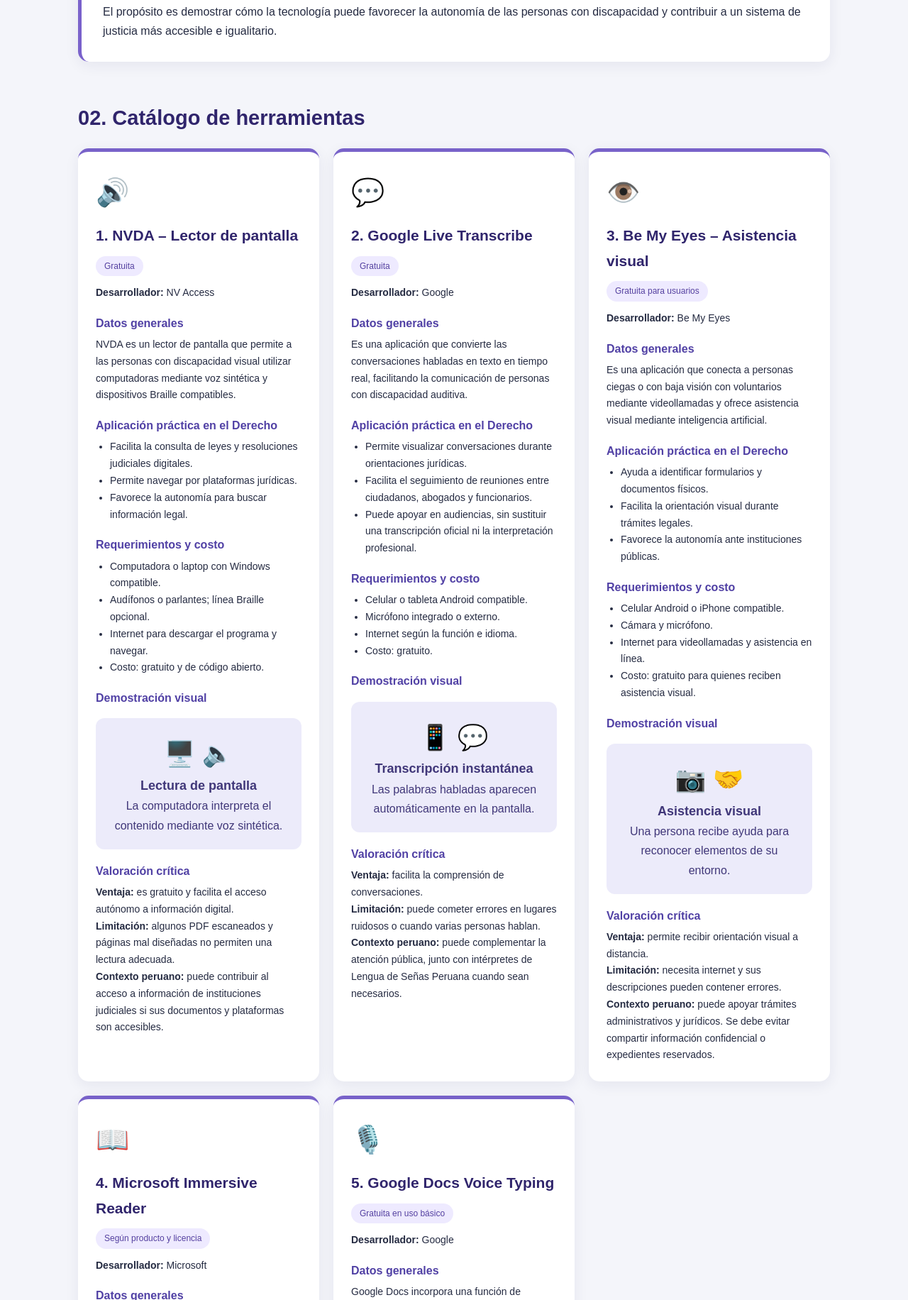
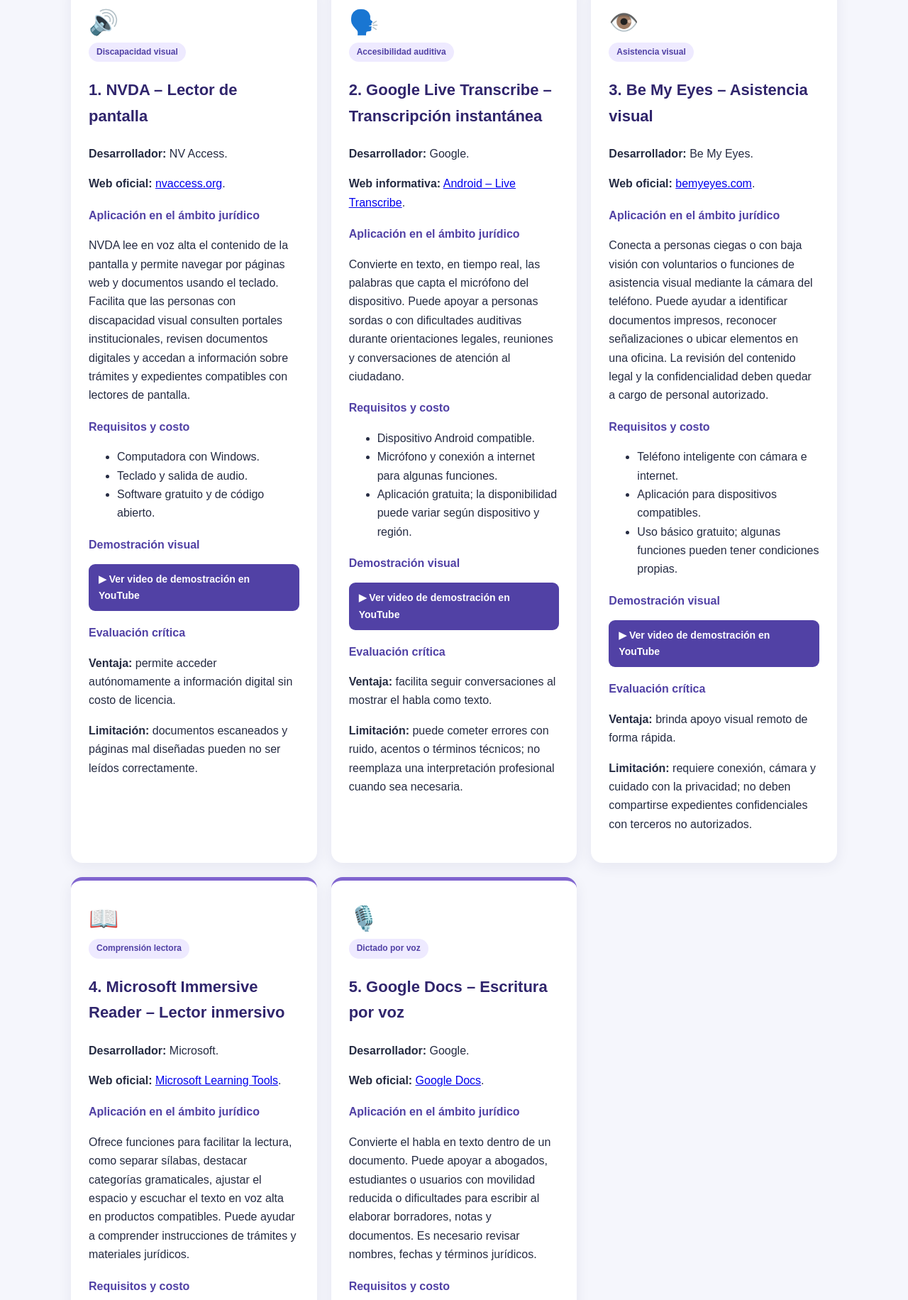
Before and after one commit to innovatech-peru/catalogo-herramientas-inclusivas, a plain HTML site: page index.html in a window 1280 px wide. Shown: the part 968-2800 px from the top of the page at 71% size. Drawn offline with Linux system fonts and the light colour scheme.

Commit message:
Update index.html

```diff
--- a/index.html
+++ b/index.html
@@ -4,259 +4,179 @@
 <head>
 <meta charset="UTF-8">
 <meta name="viewport" content="width=device-width, initial-scale=1.0">
-<title>La Justicia También es Inclusiva</title>
+<title>Catálogo de Herramientas Inclusivas | INNOVATECH</title>
 <style>
-*{box-sizing:border-box;margin:0;padding:0}
-body{font-family:Arial,sans-serif;background:#f4f5fa;color:#252b42;line-height:1.7}
-header{background:#172554;color:white;padding:22px 8%;display:flex;justify-content:space-between;align-items:center;flex-wrap:wrap}
-header h2{font-size:19px}
-nav a{color:white;text-decoration:none;margin:8px;font-size:14px}
-.hero{background:linear-gradient(135deg,#172554,#5141a5,#8064cf);color:white;text-align:center;padding:90px 20px}
-.hero .tag{letter-spacing:3px;font-size:12px;color:#d9d2ff}
-.hero h1{font-size:clamp(35px,6vw,58px);line-height:1.15;margin:20px auto;max-width:850px}
-.hero p{font-size:19px;max-width:700px;margin:auto}
-.hero .sub{font-size:13px;margin-top:30px;letter-spacing:2px}
-main{max-width:1100px;margin:auto;padding:45px 20px}
-section{margin-bottom:55px;scroll-margin-top:25px}
-h2.section-title{font-size:29px;color:#30256c;margin-bottom:18px}
-.intro{background:white;padding:30px;border-radius:15px;border-left:5px solid #7961cb;box-shadow:0 5px 20px #20205012}
-.tools{display:grid;grid-template-columns:repeat(auto-fit,minmax(270px,1fr));gap:20px}
-.tool{background:white;border-radius:15px;padding:25px;box-shadow:0 5px 20px #20205012;border-top:5px solid #7862c9}
-.tool .icon{font-size:38px}
-.tool h3{color:#30256c;font-size:21px;margin:10px 0}
-.tool .price{display:inline-block;background:#eeeaff;color:#5541a0;padding:4px 12px;border-radius:20px;font-size:12px;margin-bottom:12px}
-.tool h4{color:#5141a5;margin-top:17px;margin-bottom:5px}
-.tool ul{padding-left:20px}
-.tool p,.tool li{font-size:14px}
-.visual{background:#ecebfa;border-radius:12px;padding:20px;margin-top:15px;text-align:center;color:#403779}
-.visual strong{font-size:18px;display:block}
-.visual span{font-size:35px}
-.compare{overflow-x:auto;background:white;border-radius:12px;padding:15px}
-table{width:100%;border-collapse:collapse;min-width:550px}
-th,td{text-align:left;padding:14px;border-bottom:1px solid #e5e5ef;font-size:14px}
+:root{--navy:#172554;--purple:#5141a5;--violet:#8064cf;--bg:#f5f6fc;--ink:#252b42}
+*{box-sizing:border-box}
+body{margin:0;font-family:Arial,sans-serif;background:var(--bg);color:var(--ink);line-height:1.65}
+header{background:var(--navy);color:white;padding:18px 6%;display:flex;justify-content:space-between;align-items:center;flex-wrap:wrap}
+.brand{font-weight:800;letter-spacing:2px;font-size:20px}
+header a{color:white;text-decoration:none;margin-left:12px;font-size:14px}
+.hero{background:linear-gradient(135deg,#172554,#5141a5,#8064cf);color:white;text-align:center;padding:75px 20px}
+.hero h1{font-size:clamp(34px,6vw,58px);line-height:1.12}
+.hero p{max-width:760px;margin:auto;font-size:18px}
+main{max-width:1120px;margin:auto;padding:42px 20px}
+section{margin-bottom:50px;scroll-margin-top:25px}
+.section-title{font-size:29px;color:#30256c}
+.intro,.tool,.final{background:white;border-radius:16px;padding:25px;box-shadow:0 5px 20px #20205012}
+.tools{display:grid;grid-template-columns:repeat(auto-fit,minmax(290px,1fr));gap:20px}
+.tool{border-top:5px solid var(--violet)}
+.emoji{font-size:34px}
+.tool h3{color:#30256c;font-size:22px}
+.pill{display:inline-block;background:#eeeaff;color:#5141a5;padding:4px 11px;border-radius:20px;font-size:12px;font-weight:bold}
+.tool h4{color:#5141a5;margin:18px 0 5px}
+.video{display:inline-block;margin-top:9px;padding:10px 14px;border-radius:9px;background:#5141a5;color:white;text-decoration:none;font-weight:bold;font-size:14px}
+.video:hover{background:#30256c}
+.note{font-size:13px;color:#626b82}
+table{width:100%;border-collapse:collapse;background:white}
+th,td{text-align:left;padding:13px;border-bottom:1px solid #e5e7f0;font-size:14px}
 th{background:#30256c;color:white}
-.final{background:#211d4d;color:white;padding:30px;border-radius:15px}
-footer{text-align:center;background:#172554;color:white;padding:25px;font-size:13px}
-@media(max-width:600px){header{gap:12px}.hero{padding:65px 15px}nav a{margin:5px}}
+.final{background:#211d4d;color:white}
+.final h2{color:white}
+footer{text-align:center;background:var(--navy);color:#d9d7ed;padding:24px}
+@media(max-width:600px){header{padding:16px 20px}.hero{padding:50px 18px}main{padding:30px 15px}}
 </style>
 </head>
 <body>
-
 <header>
-<h2>⚖ INNOVATECH</h2>
+<div class="brand">INNOVATECH</div>
 <nav>
-<a href="#inicio">Inicio</a>
 <a href="#presentacion">Presentación</a>
 <a href="#herramientas">Herramientas</a>
 <a href="#comparacion">Comparación</a>
+<a href="#conclusion">Conclusión</a>
 </nav>
 </header>
 
-<div class="hero" id="inicio">
-<p class="tag">INNOVACIÓN • ACCESIBILIDAD • DERECHO • INCLUSIÓN</p>
+<div class="hero">
+<p>TECNOLOGÍA · ACCESIBILIDAD · JUSTICIA</p>
 <h1>LA JUSTICIA TAMBIÉN ES INCLUSIVA</h1>
-<p>Tecnología que elimina barreras y garantiza igualdad de oportunidades.</p>
-<p class="sub">CATÁLOGO DE CINCO HERRAMIENTAS DE TECNOLOGÍA DE ASISTENCIA Y ACCESIBILIDAD EN EL ÁMBITO JURÍDICO</p>
+<p>Catálogo de herramientas de tecnología de asistencia y accesibilidad aplicables al ámbito jurídico.</p>
 </div>
 
 <main>
 <section id="presentacion">
-<h2 class="section-title">01. Presentación</h2>
+<h2 class="section-title">Presentación</h2>
 <div class="intro">
-<p>La tecnología constituye una herramienta fundamental para construir una sociedad más inclusiva, especialmente para las personas con discapacidad que enfrentan barreras al acceder a información, comunicarse o participar en diferentes actividades.</p>
-<br>
-<p>En el ámbito jurídico, estas dificultades pueden presentarse al consultar documentos legales, recibir orientación, participar en audiencias digitales o realizar trámites ante instituciones públicas.</p>
-<br>
-<p>Por ello, el presente catálogo reúne cinco herramientas tecnológicas de asistencia y accesibilidad que contribuyen a reducir estas barreras. Se analizarán sus características, aplicaciones prácticas en el Derecho, requisitos técnicos, costos, demostraciones visuales y posibles limitaciones en el contexto peruano.</p>
-<br>
-<p>El propósito es demostrar cómo la tecnología puede favorecer la autonomía de las personas con discapacidad y contribuir a un sistema de justicia más accesible e igualitario.</p>
+<p>La inclusión en el ámbito jurídico requiere que todas las personas puedan acceder a la información, comunicarse y participar en los procedimientos en igualdad de condiciones. Las herramientas de accesibilidad permiten reducir barreras para personas con discapacidad visual, auditiva, dificultades de lectura o limitaciones para escribir.</p>
+<p>Este catálogo presenta cinco herramientas digitales y explica cómo pueden apoyar a la ciudadanía y a los profesionales del Derecho. Su uso debe acompañarse de medidas de accesibilidad, protección de datos y atención humana cuando sea necesario.</p>
 </div>
 </section>
 
 <section id="herramientas">
-<h2 class="section-title">02. Catálogo de herramientas</h2>
+<h2 class="section-title">Cinco herramientas inclusivas</h2>
 <div class="tools">
 
 <article class="tool">
-<div class="icon">🔊</div>
+<div class="emoji">🔊</div>
+<span class="pill">Discapacidad visual</span>
 <h3>1. NVDA – Lector de pantalla</h3>
-<span class="price">Gratuita</span>
-<p><b>Desarrollador:</b> NV Access</p>
-<h4>Datos generales</h4>
-<p>NVDA es un lector de pantalla que permite a las personas con discapacidad visual utilizar computadoras mediante voz sintética y dispositivos Braille compatibles.</p>
-<h4>Aplicación práctica en el Derecho</h4>
-<ul>
-<li>Facilita la consulta de leyes y resoluciones judiciales digitales.</li>
-<li>Permite navegar por plataformas jurídicas.</li>
-<li>Favorece la autonomía para buscar información legal.</li>
-</ul>
-<h4>Requerimientos y costo</h4>
-<ul>
-<li>Computadora o laptop con Windows compatible.</li>
-<li>Audífonos o parlantes; línea Braille opcional.</li>
-<li>Internet para descargar el programa y navegar.</li>
-<li>Costo: gratuito y de código abierto.</li>
-</ul>
+<p><b>Desarrollador:</b> NV Access.</p>
+<p><b>Web oficial:</b> <a href="https://www.nvaccess.org/" target="_blank">nvaccess.org</a>.</p>
+<h4>Aplicación en el ámbito jurídico</h4>
+<p>NVDA lee en voz alta el contenido de la pantalla y permite navegar por páginas web y documentos usando el teclado. Facilita que las personas con discapacidad visual consulten portales institucionales, revisen documentos digitales y accedan a información sobre trámites y expedientes compatibles con lectores de pantalla.</p>
+<h4>Requisitos y costo</h4>
+<ul><li>Computadora con Windows.</li><li>Teclado y salida de audio.</li><li>Software gratuito y de código abierto.</li></ul>
 <h4>Demostración visual</h4>
-<div class="visual"><span>🖥️ 🔈</span><strong>Lectura de pantalla</strong>La computadora interpreta el contenido mediante voz sintética.</div>
-<h4>Valoración crítica</h4>
-<p><b>Ventaja:</b> es gratuito y facilita el acceso autónomo a información digital.</p>
-<p><b>Limitación:</b> algunos PDF escaneados y páginas mal diseñadas no permiten una lectura adecuada.</p>
-<p><b>Contexto peruano:</b> puede contribuir al acceso a información de instituciones judiciales si sus documentos y plataformas son accesibles.</p>
+<a class="video" href="https://www.youtube.com/results?search_query=NVDA+screen+reader+official+demonstration" target="_blank">▶ Ver video de demostración en YouTube</a>
+<h4>Evaluación crítica</h4>
+<p><b>Ventaja:</b> permite acceder autónomamente a información digital sin costo de licencia.</p>
+<p><b>Limitación:</b> documentos escaneados y páginas mal diseñadas pueden no ser leídos correctamente.</p>
 </article>
 
 <article class="tool">
-<div class="icon">💬</div>
-<h3>2. Google Live Transcribe</h3>
-<span class="price">Gratuita</span>
-<p><b>Desarrollador:</b> Google</p>
-<h4>Datos generales</h4>
-<p>Es una aplicación que convierte las conversaciones habladas en texto en tiempo real, facilitando la comunicación de personas con discapacidad auditiva.</p>
-<h4>Aplicación práctica en el Derecho</h4>
-<ul>
-<li>Permite visualizar conversaciones durante orientaciones jurídicas.</li>
-<li>Facilita el seguimiento de reuniones entre ciudadanos, abogados y funcionarios.</li>
-<li>Puede apoyar en audiencias, sin sustituir una transcripción oficial ni la interpretación profesional.</li>
-</ul>
-<h4>Requerimientos y costo</h4>
-<ul>
-<li>Celular o tableta Android compatible.</li>
-<li>Micrófono integrado o externo.</li>
-<li>Internet según la función e idioma.</li>
-<li>Costo: gratuito.</li>
-</ul>
+<div class="emoji">🗣️</div>
+<span class="pill">Accesibilidad auditiva</span>
+<h3>2. Google Live Transcribe – Transcripción instantánea</h3>
+<p><b>Desarrollador:</b> Google.</p>
+<p><b>Web informativa:</b> <a href="https://www.android.com/accessibility/live-transcribe/" target="_blank">Android – Live Transcribe</a>.</p>
+<h4>Aplicación en el ámbito jurídico</h4>
+<p>Convierte en texto, en tiempo real, las palabras que capta el micrófono del dispositivo. Puede apoyar a personas sordas o con dificultades auditivas durante orientaciones legales, reuniones y conversaciones de atención al ciudadano.</p>
+<h4>Requisitos y costo</h4>
+<ul><li>Dispositivo Android compatible.</li><li>Micrófono y conexión a internet para algunas funciones.</li><li>Aplicación gratuita; la disponibilidad puede variar según dispositivo y región.</li></ul>
 <h4>Demostración visual</h4>
-<div class="visual"><span>📱 💬</span><strong>Transcripción instantánea</strong>Las palabras habladas aparecen automáticamente en la pantalla.</div>
-<h4>Valoración crítica</h4>
-<p><b>Ventaja:</b> facilita la comprensión de conversaciones.</p>
-<p><b>Limitación:</b> puede cometer errores en lugares ruidosos o cuando varias personas hablan.</p>
-<p><b>Contexto peruano:</b> puede complementar la atención pública, junto con intérpretes de Lengua de Señas Peruana cuando sean necesarios.</p>
+<a class="video" href="https://www.youtube.com/results?search_query=Google+Live+Transcribe+demonstration" target="_blank">▶ Ver video de demostración en YouTube</a>
+<h4>Evaluación crítica</h4>
+<p><b>Ventaja:</b> facilita seguir conversaciones al mostrar el habla como texto.</p>
+<p><b>Limitación:</b> puede cometer errores con ruido, acentos o términos técnicos; no reemplaza una interpretación profesional cuando sea necesaria.</p>
 </article>
 
 <article class="tool">
-<div class="icon">👁️</div>
+<div class="emoji">👁️</div>
+<span class="pill">Asistencia visual</span>
 <h3>3. Be My Eyes – Asistencia visual</h3>
-<span class="price">Gratuita para usuarios</span>
-<p><b>Desarrollador:</b> Be My Eyes</p>
-<h4>Datos generales</h4>
-<p>Es una aplicación que conecta a personas ciegas o con baja visión con voluntarios mediante videollamadas y ofrece asistencia visual mediante inteligencia artificial.</p>
-<h4>Aplicación práctica en el Derecho</h4>
-<ul>
-<li>Ayuda a identificar formularios y documentos físicos.</li>
-<li>Facilita la orientación visual durante trámites legales.</li>
-<li>Favorece la autonomía ante instituciones públicas.</li>
-</ul>
-<h4>Requerimientos y costo</h4>
-<ul>
-<li>Celular Android o iPhone compatible.</li>
-<li>Cámara y micrófono.</li>
-<li>Internet para videollamadas y asistencia en línea.</li>
-<li>Costo: gratuito para quienes reciben asistencia visual.</li>
-</ul>
+<p><b>Desarrollador:</b> Be My Eyes.</p>
+<p><b>Web oficial:</b> <a href="https://www.bemyeyes.com/" target="_blank">bemyeyes.com</a>.</p>
+<h4>Aplicación en el ámbito jurídico</h4>
+<p>Conecta a personas ciegas o con baja visión con voluntarios o funciones de asistencia visual mediante la cámara del teléfono. Puede ayudar a identificar documentos impresos, reconocer señalizaciones o ubicar elementos en una oficina. La revisión del contenido legal y la confidencialidad deben quedar a cargo de personal autorizado.</p>
+<h4>Requisitos y costo</h4>
+<ul><li>Teléfono inteligente con cámara e internet.</li><li>Aplicación para dispositivos compatibles.</li><li>Uso básico gratuito; algunas funciones pueden tener condiciones propias.</li></ul>
 <h4>Demostración visual</h4>
-<div class="visual"><span>📷 🤝</span><strong>Asistencia visual</strong>Una persona recibe ayuda para reconocer elementos de su entorno.</div>
-<h4>Valoración crítica</h4>
-<p><b>Ventaja:</b> permite recibir orientación visual a distancia.</p>
-<p><b>Limitación:</b> necesita internet y sus descripciones pueden contener errores.</p>
-<p><b>Contexto peruano:</b> puede apoyar trámites administrativos y jurídicos. Se debe evitar compartir información confidencial o expedientes reservados.</p>
+<a class="video" href="https://www.youtube.com/results?search_query=Be+My+Eyes+official+app+demonstration" target="_blank">▶ Ver video de demostración en YouTube</a>
+<h4>Evaluación crítica</h4>
+<p><b>Ventaja:</b> brinda apoyo visual remoto de forma rápida.</p>
+<p><b>Limitación:</b> requiere conexión, cámara y cuidado con la privacidad; no deben compartirse expedientes confidenciales con terceros no autorizados.</p>
 </article>
 
 <article class="tool">
-<div class="icon">📖</div>
-<h3>4. Microsoft Immersive Reader</h3>
-<span class="price">Según producto y licencia</span>
-<p><b>Desarrollador:</b> Microsoft</p>
-<h4>Datos generales</h4>
-<p>Es una herramienta de accesibilidad que facilita la lectura y comprensión de textos mediante lectura en voz alta, separación de sílabas, modificación del espaciado y enfoque de líneas.</p>
-<h4>Aplicación práctica en el Derecho</h4>
-<ul>
-<li>Facilita la lectura de leyes, contratos y resoluciones.</li>
-<li>Permite escuchar documentos y seguir el texto visualmente.</li>
-<li>Ayuda a comprender información legal extensa.</li>
-</ul>
-<h4>Requerimientos y costo</h4>
-<ul>
-<li>Computadora, laptop o tableta compatible.</li>
-<li>Programa compatible, como Word.</li>
-<li>Audífonos o parlantes.</li>
-<li>Internet según la modalidad.</li>
-<li>Costo: depende del producto y licencia.</li>
-</ul>
+<div class="emoji">📖</div>
+<span class="pill">Comprensión lectora</span>
+<h3>4. Microsoft Immersive Reader – Lector inmersivo</h3>
+<p><b>Desarrollador:</b> Microsoft.</p>
+<p><b>Web oficial:</b> <a href="https://www.microsoft.com/education/products/learning-tools" target="_blank">Microsoft Learning Tools</a>.</p>
+<h4>Aplicación en el ámbito jurídico</h4>
+<p>Ofrece funciones para facilitar la lectura, como separar sílabas, destacar categorías gramaticales, ajustar el espacio y escuchar el texto en voz alta en productos compatibles. Puede ayudar a comprender instrucciones de trámites y materiales jurídicos.</p>
+<h4>Requisitos y costo</h4>
+<ul><li>Computadora o dispositivo compatible.</li><li>Acceso a una aplicación o plataforma de Microsoft que incluya la función.</li><li>Puede estar incluido sin costo adicional en determinados servicios; otras funciones dependen de la licencia.</li></ul>
 <h4>Demostración visual</h4>
-<div class="visual"><span>📚 🔎</span><strong>Lectura accesible</strong>El texto puede adaptarse para facilitar su comprensión.</div>
-<h4>Valoración crítica</h4>
-<p><b>Ventaja:</b> facilita la comprensión de documentos extensos.</p>
-<p><b>Limitación:</b> algunas funciones dependen del producto, idioma y licencia.</p>
-<p><b>Contexto peruano:</b> puede facilitar el estudio de normas y documentos jurídicos.</p>
+<a class="video" href="https://www.youtube.com/results?search_query=Microsoft+Immersive+Reader+demonstration" target="_blank">▶ Ver video de demostración en YouTube</a>
+<h4>Evaluación crítica</h4>
+<p><b>Ventaja:</b> permite adaptar la presentación del texto y escuchar su contenido.</p>
+<p><b>Limitación:</b> no está disponible en todos los programas o documentos; depende de la compatibilidad y, en algunos casos, de una licencia.</p>
 </article>
 
 <article class="tool">
-<div class="icon">🎙️</div>
-<h3>5. Google Docs Voice Typing</h3>
-<span class="price">Gratuita en uso básico</span>
-<p><b>Desarrollador:</b> Google</p>
-<h4>Datos generales</h4>
-<p>Google Docs incorpora una función de escritura por voz que convierte las palabras pronunciadas por el usuario en texto dentro de un documento.</p>
-<h4>Aplicación práctica en el Derecho</h4>
-<ul>
-<li>Permite dictar borradores de demandas y solicitudes.</li>
-<li>Facilita la redacción a abogados y estudiantes con dificultades motoras.</li>
-<li>Reduce la necesidad de utilizar constantemente el teclado.</li>
-</ul>
-<h4>Requerimientos y costo</h4>
-<ul>
-<li>Computadora o laptop compatible.</li>
-<li>Navegador compatible, preferentemente Chrome.</li>
-<li>Micrófono e internet.</li>
-<li>Costo: gratuito en el uso básico.</li>
-</ul>
+<div class="emoji">🎙️</div>
+<span class="pill">Dictado por voz</span>
+<h3>5. Google Docs – Escritura por voz</h3>
+<p><b>Desarrollador:</b> Google.</p>
+<p><b>Web oficial:</b> <a href="https://docs.google.com/" target="_blank">Google Docs</a>.</p>
+<h4>Aplicación en el ámbito jurídico</h4>
+<p>Convierte el habla en texto dentro de un documento. Puede apoyar a abogados, estudiantes o usuarios con movilidad reducida o dificultades para escribir al elaborar borradores, notas y documentos. Es necesario revisar nombres, fechas y términos jurídicos.</p>
+<h4>Requisitos y costo</h4>
+<ul><li>Computadora, micrófono y navegador compatible.</li><li>Cuenta de Google y conexión a internet.</li><li>Función disponible sin costo adicional en Google Docs para cuentas compatibles.</li></ul>
 <h4>Demostración visual</h4>
-<div class="visual"><span>🎤 ✍️</span><strong>Escritura por voz</strong>Las palabras pronunciadas se convierten en texto automáticamente.</div>
-<h4>Valoración crítica</h4>
-<p><b>Ventaja:</b> facilita la elaboración de documentos sin utilizar constantemente el teclado.</p>
-<p><b>Limitación:</b> puede cometer errores al reconocer términos jurídicos especializados.</p>
-<p><b>Contexto peruano:</b> puede beneficiar a estudiantes y profesionales del Derecho con discapacidad motora.</p>
+<a class="video" href="https://www.youtube.com/results?search_query=Google+Docs+Voice+Typing+demonstration" target="_blank">▶ Ver video de demostración en YouTube</a>
+<h4>Evaluación crítica</h4>
+<p><b>Ventaja:</b> reduce la necesidad de escribir manualmente y agiliza la elaboración de borradores.</p>
+<p><b>Limitación:</b> puede transcribir incorrectamente palabras, puntuación o vocabulario jurídico; requiere revisar el documento.</p>
 </article>
 
 </div>
 </section>
 
 <section id="comparacion">
-<h2 class="section-title">03. Cuadro comparativo</h2>
-<div class="compare">
+<h2 class="section-title">Comparación general</h2>
+<div style="overflow-x:auto">
 <table>
-<thead><tr><th>Herramienta</th><th>Discapacidad o necesidad</th><th>Frente jurídico</th></tr></thead>
-<tbody>
-<tr><td>NVDA</td><td>Visual</td><td>Acceso ciudadano y ejercicio profesional</td></tr>
-<tr><td>Live Transcribe</td><td>Auditiva</td><td>Audiencias digitales</td></tr>
-<tr><td>Be My Eyes</td><td>Visual</td><td>Acceso ciudadano</td></tr>
-<tr><td>Immersive Reader</td><td>Dificultades de lectura</td><td>Acceso ciudadano y ejercicio profesional</td></tr>
-<tr><td>Google Docs Voice Typing</td><td>Motora</td><td>Ejercicio profesional</td></tr>
-</tbody>
+<tr><th>Herramienta</th><th>Necesidad que apoya</th><th>Aplicación jurídica</th><th>Costo</th></tr>
+<tr><td>NVDA</td><td>Discapacidad visual</td><td>Lectura de portales y documentos accesibles</td><td>Gratuito</td></tr>
+<tr><td>Google Live Transcribe</td><td>Discapacidad auditiva</td><td>Transcripción de conversaciones</td><td>Gratuito</td></tr>
+<tr><td>Be My Eyes</td><td>Discapacidad visual</td><td>Apoyo para identificar documentos y señalización</td><td>Uso básico gratuito</td></tr>
+<tr><td>Immersive Reader</td><td>Dificultades de lectura</td><td>Comprensión de instrucciones y textos jurídicos</td><td>Depende del producto</td></tr>
+<tr><td>Google Docs Voice Typing</td><td>Dificultad para escribir</td><td>Dictado de borradores y notas</td><td>Sin costo adicional en Docs compatible</td></tr>
 </table>
 </div>
+<p class="note">Los requisitos, idiomas y funciones pueden variar según el dispositivo, la región y la versión del servicio. Antes de usar estas herramientas con información legal, se debe proteger la confidencialidad y verificar la exactitud de los resultados.</p>
 </section>
 
-<section>
-<h2 class="section-title">04. Reflexión final</h2>
+<section id="conclusion">
 <div class="final">
-<h3>La inclusión también es justicia</h3>
-<br>
-<p>Las cinco herramientas investigadas demuestran que la tecnología puede contribuir a disminuir las barreras que enfrentan las personas con discapacidad al acceder a la información y participar en actividades relacionadas con el Derecho.</p>
-<br>
-<p>Consideramos que NVDA destaca por su utilidad para facilitar el acceso autónomo a documentos y plataformas jurídicas digitales. Sin embargo, las demás herramientas también cumplen funciones importantes al mejorar la comunicación, la lectura y la elaboración de documentos.</p>
-<br>
-<p>En el contexto peruano, su implementación debe acompañarse de capacitación, acceso a dispositivos, conexión a internet y mejores condiciones de accesibilidad en las instituciones públicas.</p>
-<br>
-<p><b>La inclusión no consiste únicamente en disponer de tecnología, sino en garantizar que todas las personas puedan utilizarla para conocer, ejercer y defender sus derechos en igualdad de condiciones.</b></p>
+<h2>Conclusión</h2>
+<p>Las herramientas de accesibilidad pueden contribuir a que la justicia sea más cercana e inclusiva, porque facilitan la lectura, la comunicación, la orientación y la elaboración de documentos. Sin embargo, la tecnología por sí sola no elimina todas las barreras: las instituciones deben ofrecer información accesible, capacitar a su personal y proteger los datos personales. Incorporar estas soluciones de manera responsable ayuda a promover una participación más autónoma y equitativa de todas las personas en el ámbito jurídico.</p>
 </div>
 </section>
 </main>
-
-<footer>
-<p>INNOVATECH | Catálogo de tecnología de asistencia y accesibilidad</p>
-<p>Innovación • Accesibilidad • Derecho • Inclusión</p>
-</footer>
-
+<footer>INNOVATECH · Catálogo de Herramientas Inclusivas en el Derecho</footer>
 </body>
 </html>
```
